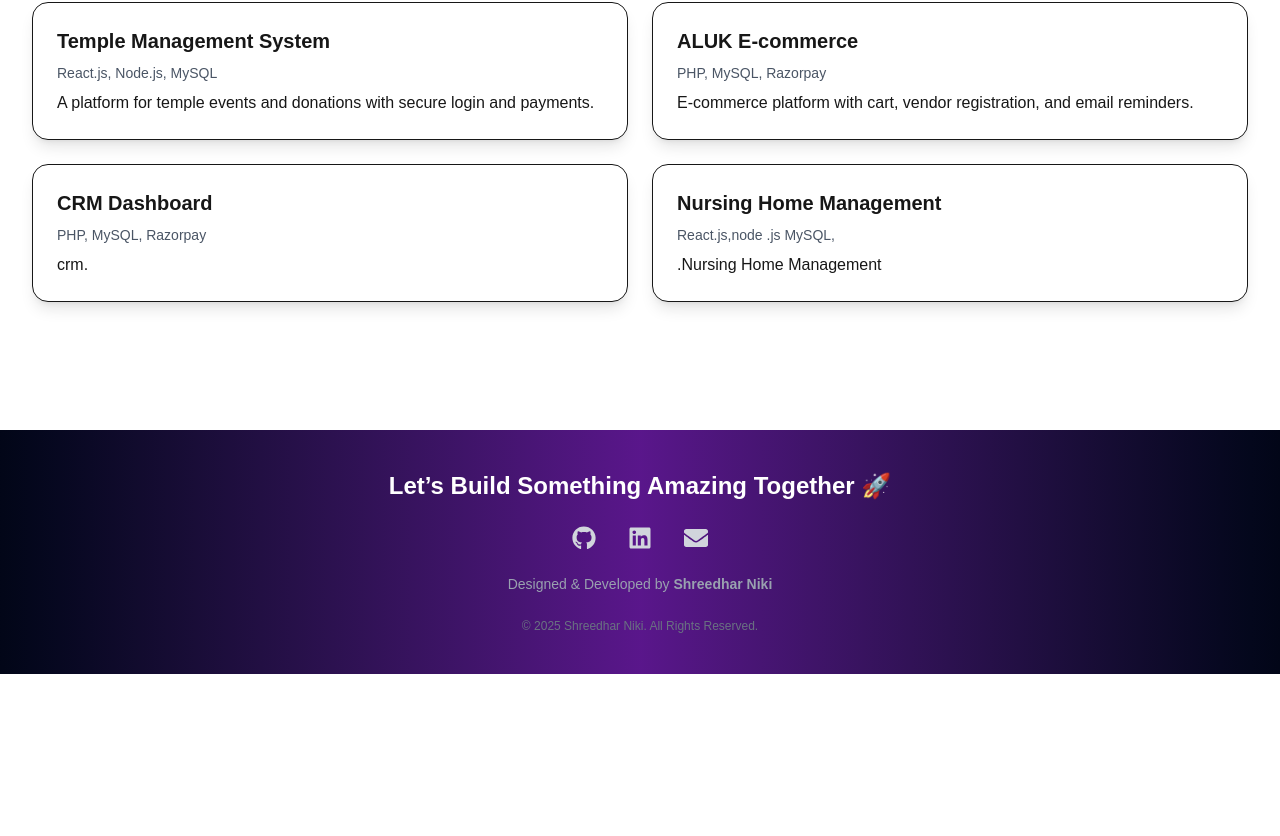
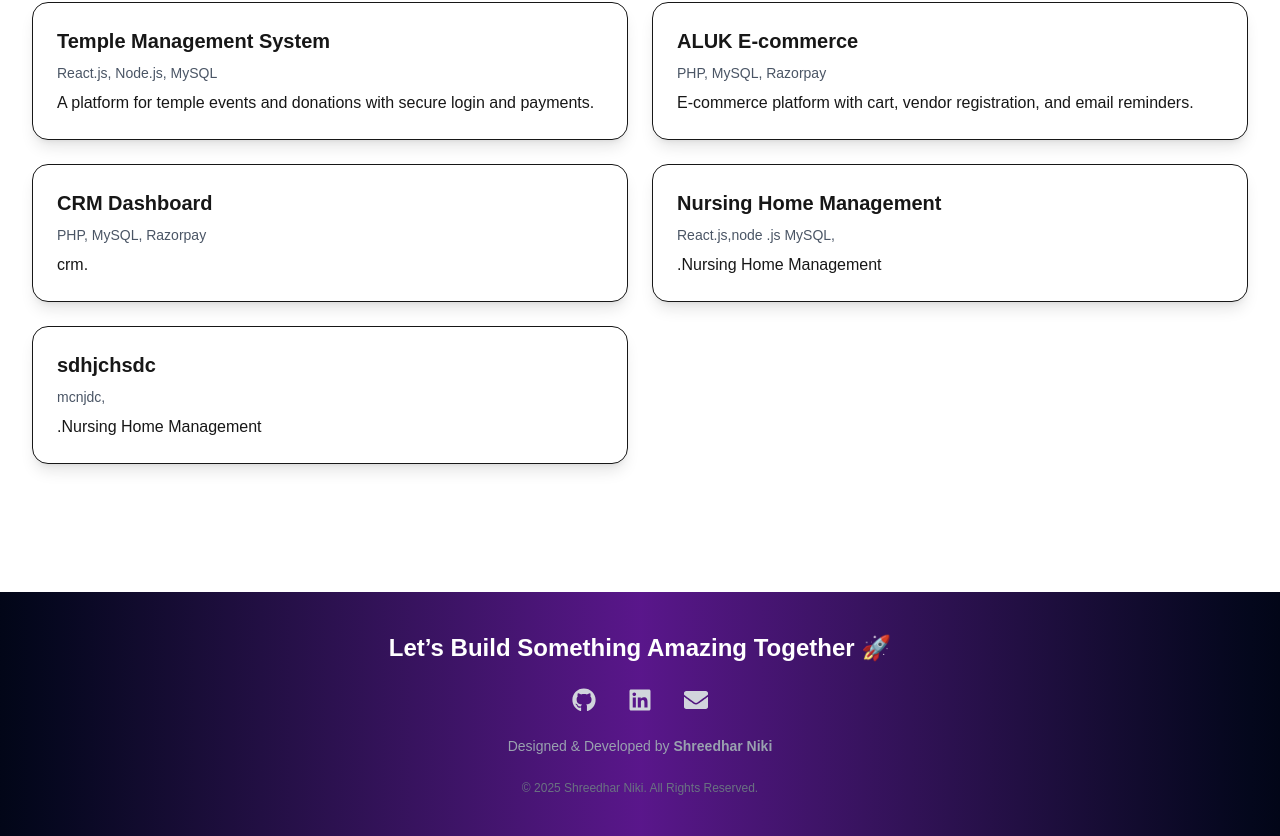
Before and after one commit to shreedharniki/next-js, a Next.js app: page /about in a window 1280 px wide. Shown: the part 858-1694 px from the top of the page. Before the commit the page ends 1532 px from the top, so only its background shows below. Built offline with nearby package versions, Linux system fonts and the light colour scheme.

Commit message:
addd new project

```diff
--- a/app/about/page.js
+++ b/app/about/page.js
@@ -31,7 +31,11 @@ export default function Page() {
                   desc=".Nursing Home Management"
                 />
 
-
+                <ProjectCard
+                  title="sdhjchsdc"
+                  stack="mcnjdc, "
+                  desc=".Nursing Home Management"
+                />
               </div>
             </section>
     </div>
```
